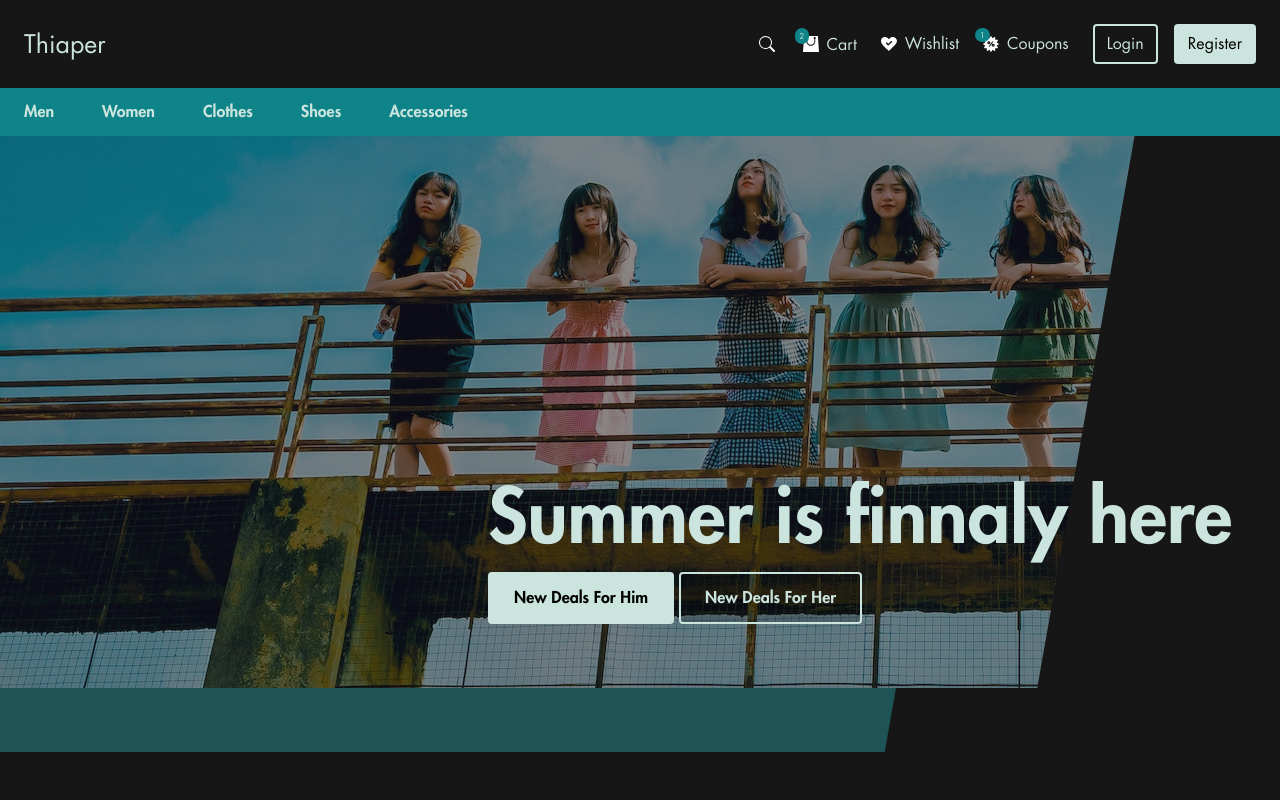
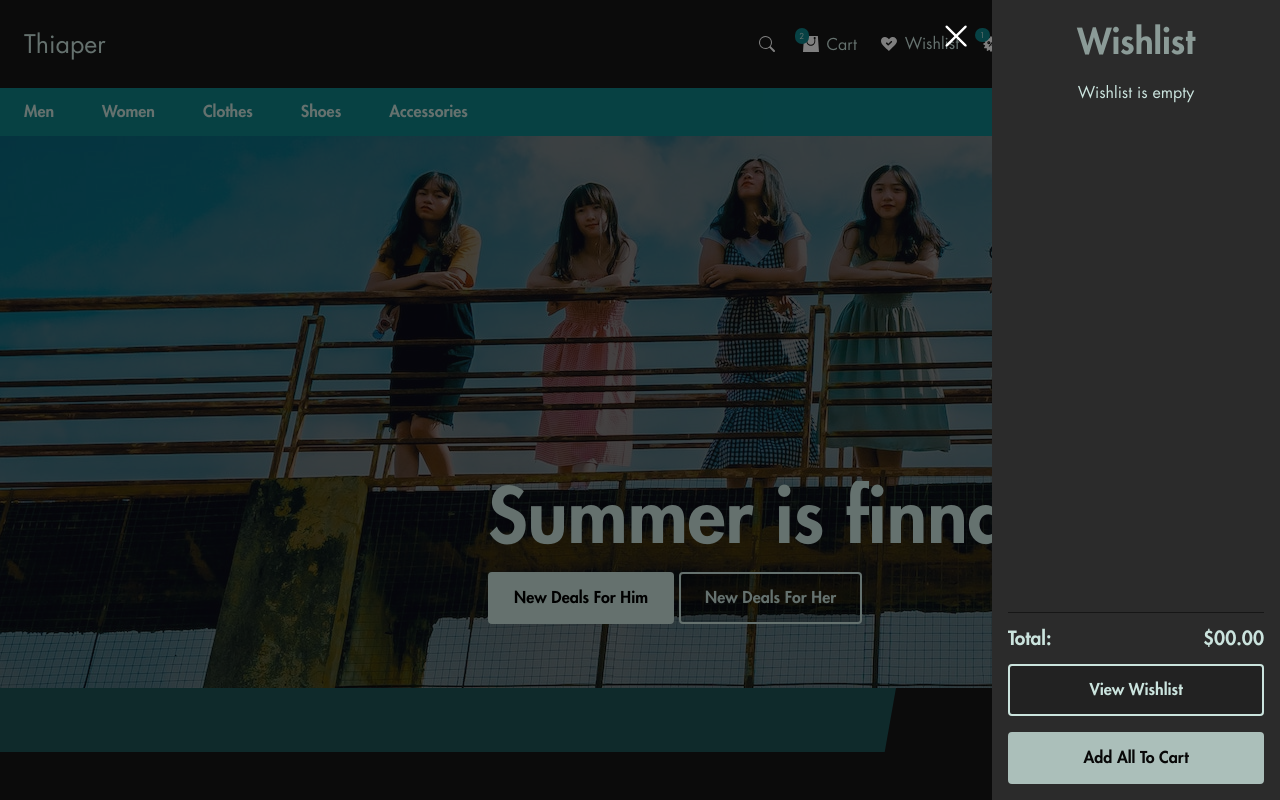
Before and after one commit to stanciuruben/Thiaper, a website: page index.html in a window 1280 px wide. Both pictures are taken after a click on the link "Wishlist". Shown: the top 800 px of the page. Drawn offline with Linux system fonts and the light colour scheme.

Commit message:
feat: on-screen wishlist

```diff
--- a/index.html
+++ b/index.html
@@ -80,7 +80,14 @@
 								</div>
 								<small class="nav__link__notification">2</small>
 							</button>
-							<a href="#" class="nav__link" aria-label="Wishlist">
+							<a
+								href="#"
+								class="nav__link"
+								aria-label="Wishlist"
+								data-open="onscreen-wishlist"
+								aria-controls="onscreen-wishlist"
+								aria-expanded="false"
+							>
 								<div class="flex gap-half">
 									<div class="nav__link__icon">
 										<img
@@ -1203,10 +1210,54 @@
 					</a>
 				</div>
 			</dialog>
+
+			<dialog id="onscreen-wishlist" class="side-modal">
+				<button
+					class="side-modal__closer"
+					aria-label="On-screen wishlist close button"
+					data-close="onscreen-wishlist"
+					aria-controls="onscreen-wishlist"
+					aria-expanded="false"
+				>
+					<div class="side-modal__closer__icon">
+						<img src="img/icons/x-white.svg" alt="" />
+					</div>
+				</button>
+				<div class="side-modal__content">
+					<hgroup class="side-modal__title">
+						<h2 class="heading-2 side-modal__title__text">
+							Wishlist
+						</h2>
+					</hgroup>
+					<ul class="side-modal__list scrollbar-hide">
+						<div class="text-white text-center">
+							Wishlist is empty
+						</div>
+					</ul>
+					<div class="text-white mx-1 side-modal__total">
+						<span>Total:</span>
+						<span>$00.00</span>
+					</div>
+					<a
+						href="#"
+						class="btn btn--large btn--secondary side-modal__cta"
+					>
+						View Wishlist
+					</a>
+					<a
+						href="#"
+						class="btn btn--large btn--primary side-modal__cta"
+						disabled="true"
+					>
+						Add All To Cart
+					</a>
+				</div>
+			</dialog>
 		</main>
 	</body>
 
 	<script src="js/components/navbar.js"></script>
 	<script src="js/components/onscreenCart.js"></script>
+	<script src="js/components/onscreenWishlist.js"></script>
 	<script src="js/animations.js"></script>
 </html>
--- a/js/components/onscreenCart.js
+++ b/js/components/onscreenCart.js
@@ -3,7 +3,7 @@ var cartOpeners = document.querySelectorAll('*[data-open="onscreen-cart"]');
 var cartClosers = document.querySelectorAll('*[data-close="onscreen-cart"]');
 var cartOpenClass = 'side-modal--open';
 
-function setAriaExpanded(isExpanded) {
+function setCartAriaExpanded(isExpanded) {
 	for (var i = 0; i < cartOpeners.length; i++) {
 		cartOpeners[i].setAttribute('aria-expanded', isExpanded);
 	}
@@ -20,7 +20,7 @@ for (var i = 0; i < cartOpeners.length; i++) {
 			onScreenCart.close();
 			onScreenCart.show();
 			onScreenCart.classList.add(cartOpenClass);
-			setAriaExpanded('true');
+			setCartAriaExpanded('true');
 		}
 	});
 }
@@ -32,7 +32,7 @@ for (var i = 0; i < cartClosers.length; i++) {
 		if (cartCloser.getAttribute('aria-expanded') === 'true') {
 			onScreenCart.classList.remove(cartOpenClass);
 			onScreenCart.close();
-			setAriaExpanded('false');
+			setCartAriaExpanded('false');
 		}
 	});
 }
--- /dev/null
+++ b/js/components/onscreenWishlist.js
@@ -0,0 +1,42 @@
+var onScreenWishlist = document.getElementById('onscreen-wishlist');
+var wishlistOpeners = document.querySelectorAll(
+	'*[data-open="onscreen-wishlist"]'
+);
+var wishlistClosers = document.querySelectorAll(
+	'*[data-close="onscreen-wishlist"]'
+);
+var wishlistOpenClass = 'side-modal--open';
+
+function setWishlistAriaExpanded(isExpanded) {
+	for (var i = 0; i < wishlistOpeners.length; i++) {
+		wishlistOpeners[i].setAttribute('aria-expanded', isExpanded);
+	}
+	for (var i = 0; i < wishlistClosers.length; i++) {
+		wishlistClosers[i].setAttribute('aria-expanded', isExpanded);
+	}
+}
+
+for (var i = 0; i < wishlistOpeners.length; i++) {
+	var wishlistOpener = wishlistOpeners[i];
+
+	wishlistOpener.addEventListener('click', function () {
+		if (wishlistOpener.getAttribute('aria-expanded') === 'false') {
+			onScreenWishlist.close();
+			onScreenWishlist.show();
+			onScreenWishlist.classList.add(wishlistOpenClass);
+			setWishlistAriaExpanded('true');
+		}
+	});
+}
+
+for (var i = 0; i < wishlistClosers.length; i++) {
+	var wishlistCloser = wishlistClosers[i];
+
+	wishlistCloser.addEventListener('click', function () {
+		if (wishlistCloser.getAttribute('aria-expanded') === 'true') {
+			onScreenWishlist.classList.remove(wishlistOpenClass);
+			onScreenWishlist.close();
+			setWishlistAriaExpanded('false');
+		}
+	});
+}
--- a/scss/components/_buttons.scss
+++ b/scss/components/_buttons.scss
@@ -18,6 +18,11 @@
 	border-radius: 0.25rem;
 	transition: color 0.15s ease-in-out, background-color 0.15s ease-in-out,
 		border-color 0.15s ease-in-out, box-shadow 0.15s ease-in-out;
+
+	&[disabled='true'] {
+		opacity: 0.8;
+		pointer-events: none;
+	}
 
 	&--primary {
 		position: relative;
```
Also changed, not shown: main.css, 1 other file.
